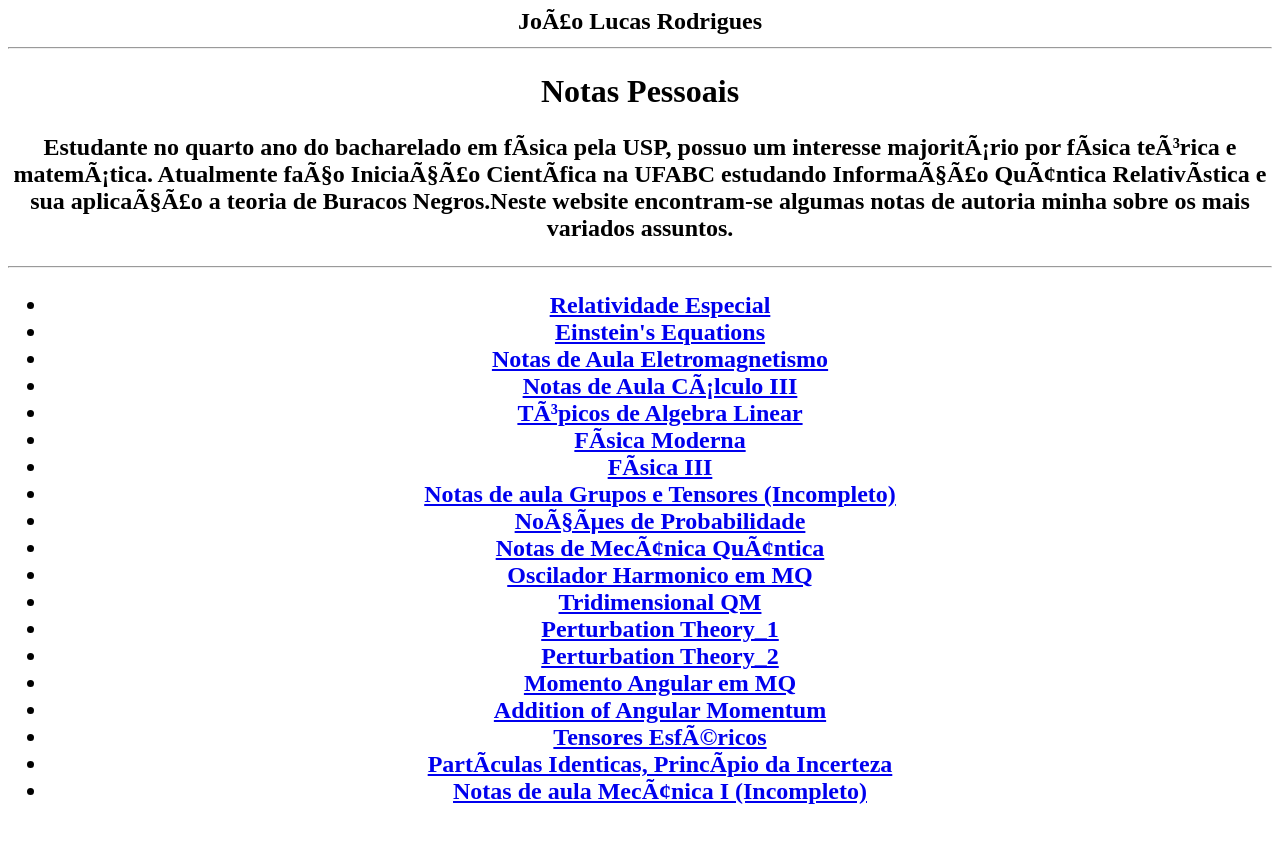
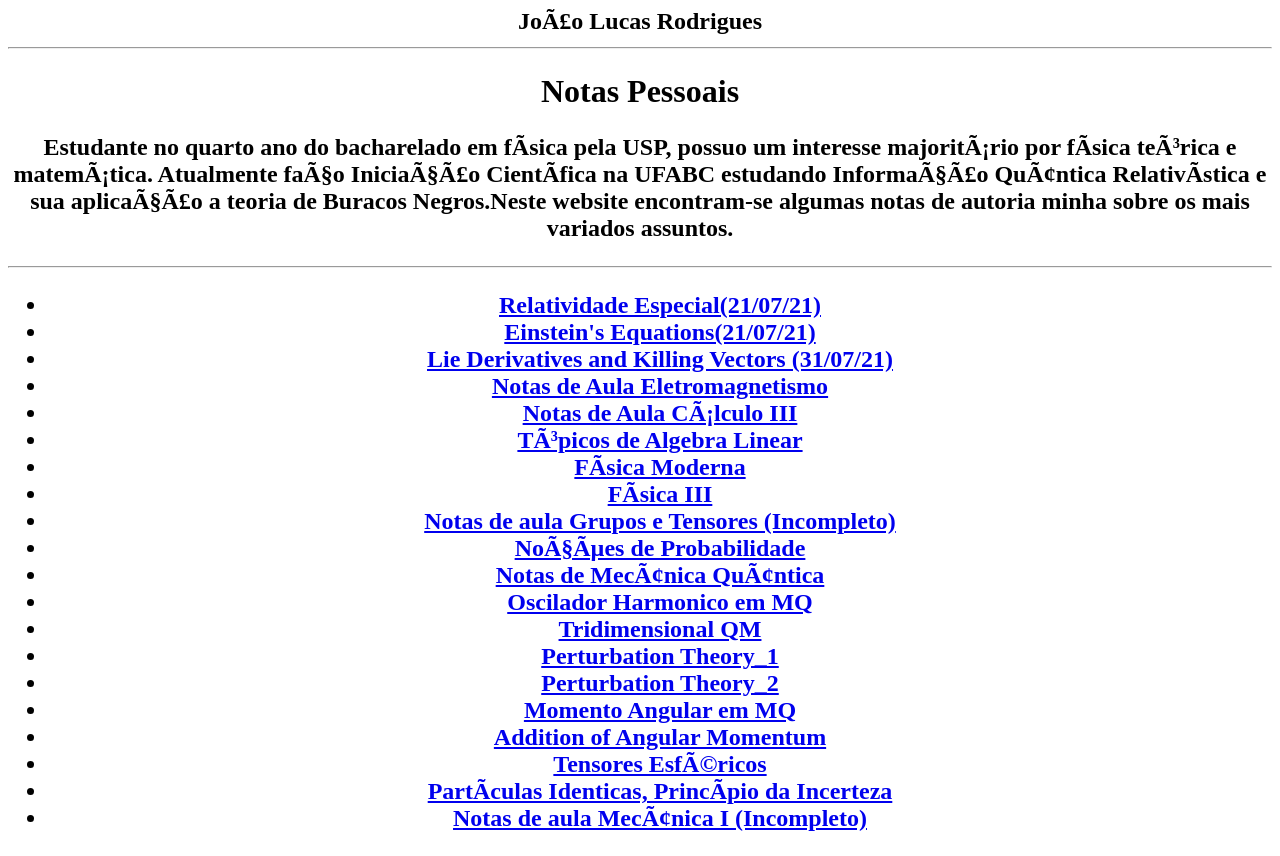
Before and after one commit to joaosp7/site, a plain HTML site: page index.html in a window 1280 px wide. Before the commit the page ends 829 px from the top, so only its background shows below. Drawn offline with Linux system fonts and the light colour scheme.

Commit message:
Update index.html

```diff
--- a/index.html
+++ b/index.html
@@ -10,8 +10,9 @@
     <p>Estudante no quarto ano do bacharelado em física pela USP, possuo um interesse majoritário por física teórica e matemática. Atualmente faço Iniciação Científica na UFABC estudando Informação Quântica Relativística e sua aplicação a teoria de Buracos Negros.Neste website encontram-se algumas notas de autoria minha sobre os mais variados assuntos. </p>
     <hr>
     <ul>
-    <li><a href="https://joaosp7.github.io/site/pdfs/Relatividade_Especial.pdf"> Relatividade Especial </a></li>
-        <li><a href="https://joaosp7.github.io/site/pdfs/Einsteins_eqs.pdf"> Einstein's Equations </a></li>
+    <li><a href="https://joaosp7.github.io/site/pdfs/Relatividade_Especial.pdf"> Relatividade Especial(21/07/21) </a></li>
+        <li><a href="https://joaosp7.github.io/site/pdfs/Einsteins_eqs.pdf"> Einstein's Equations(21/07/21) </a></li>
+        <li><a href="https://joaosp7.github.io/site/pdfs/lie_derivatives.pdf"> Lie Derivatives and Killing Vectors (31/07/21) </a></li>
         <li><a href="https://joaosp7.github.io/site/pdfs/Eletromagnetismo Teotonio.pdf"> Notas de Aula Eletromagnetismo </a></li>
         <li><a href="https://joaosp7.github.io/site/pdfs/calcIII.pdf"> Notas de Aula Cálculo III </a></li>
         <li><a href="https://joaosp7.github.io/site/pdfs/AlgeLin.pdf"> Tópicos de Algebra Linear </a></li>
```
